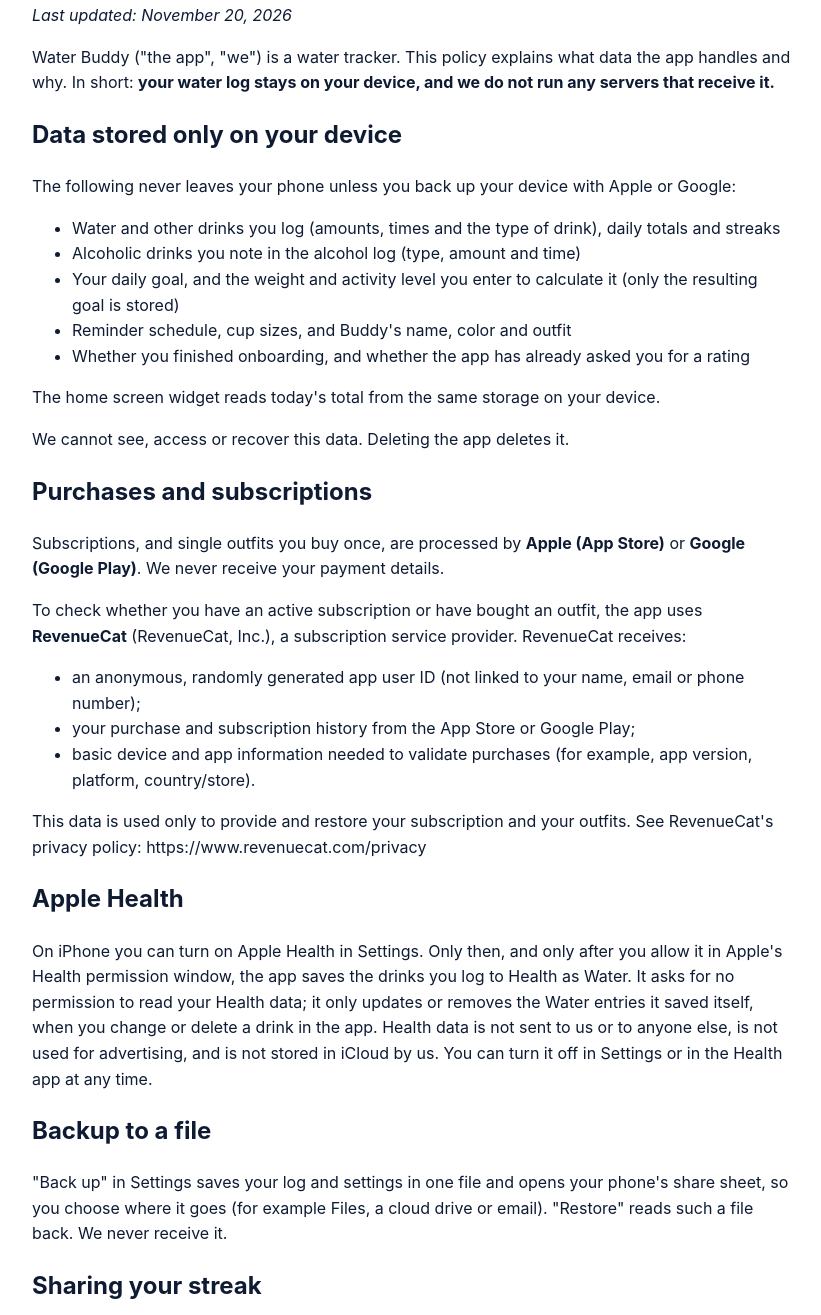
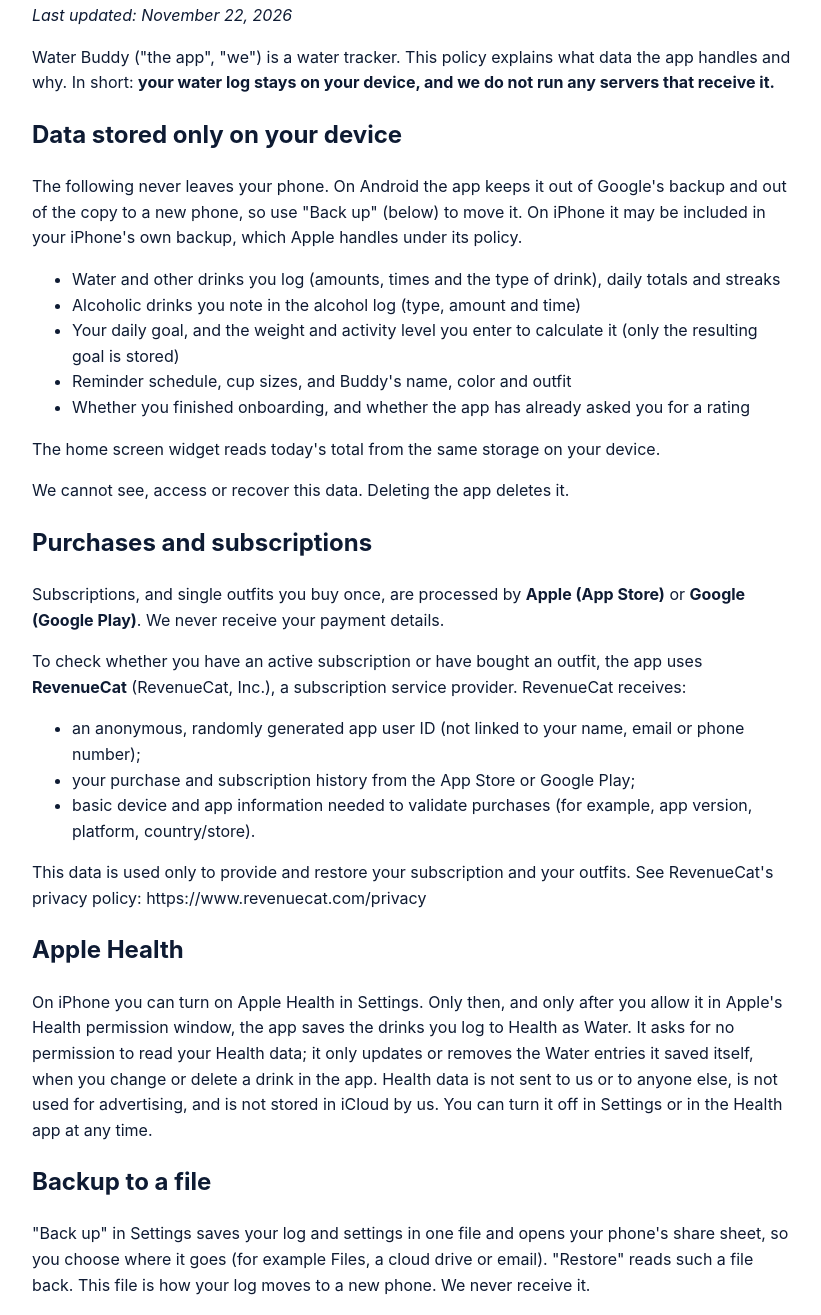
Before and after one commit to andronaft/app_politics_terms, a plain HTML site: page water-buddy/privacy/index.html in a window 1280 px wide. Shown: the part 110-1425 px from the top of the page, without its empty margins (228-1049 px from the left). Drawn offline with Linux system fonts and the light colour scheme.

Commit message:
Water Buddy: Android keeps the log out of Google's backup; the backup file moves it to a new phone
Co-Authored-By: Claude Opus 5.5 <noreply@anthropic.com>

```diff
--- a/water-buddy/privacy/index.html
+++ b/water-buddy/privacy/index.html
@@ -3,10 +3,10 @@
 <style>body{font:16px/1.6 -apple-system,system-ui,Segoe UI,Roboto,sans-serif;max-width:760px;margin:0 auto;padding:32px 20px;color:#0e1b33;background:#fff}
 h1{line-height:1.2}a{color:#2f7bff}@media(prefers-color-scheme:dark){body{background:#0a1224;color:#eaf1ff}}</style>
 </head><body><h1>Water Buddy — Privacy Policy</h1>
-<p><em>Last updated: November 20, 2026</em></p>
+<p><em>Last updated: November 22, 2026</em></p>
 <p>Water Buddy ("the app", "we") is a water tracker. This policy explains what data the app handles and why. In short: <strong>your water log stays on your device, and we do not run any servers that receive it.</strong></p>
 <h2>Data stored only on your device</h2>
-<p>The following never leaves your phone unless you back up your device with Apple or Google:</p>
+<p>The following never leaves your phone. On Android the app keeps it out of Google's backup and out of the copy to a new phone, so use "Back up" (below) to move it. On iPhone it may be included in your iPhone's own backup, which Apple handles under its policy.</p>
 <ul>
 <li>Water and other drinks you log (amounts, times and the type of drink), daily totals and streaks</li>
 <li>Alcoholic drinks you note in the alcohol log (type, amount and time)</li>
@@ -33,7 +33,8 @@ sent to us or to anyone else, is not used for advertising, and is not stored in
 Settings or in the Health app at any time.</p>
 <h2>Backup to a file</h2>
 <p>"Back up" in Settings saves your log and settings in one file and opens your phone's share sheet, so you choose where
-it goes (for example Files, a cloud drive or email). "Restore" reads such a file back. We never receive it.</p>
+it goes (for example Files, a cloud drive or email). "Restore" reads such a file back. This file is how your log moves to
+a new phone. We never receive it.</p>
 <h2>Sharing your streak</h2>
 <p>"Share" on your streak makes a picture card on your device and opens the share sheet. It goes only where you send it.</p>
 <h2>Sending a postcard</h2>
```
Also changed, not shown: 1 other file.
